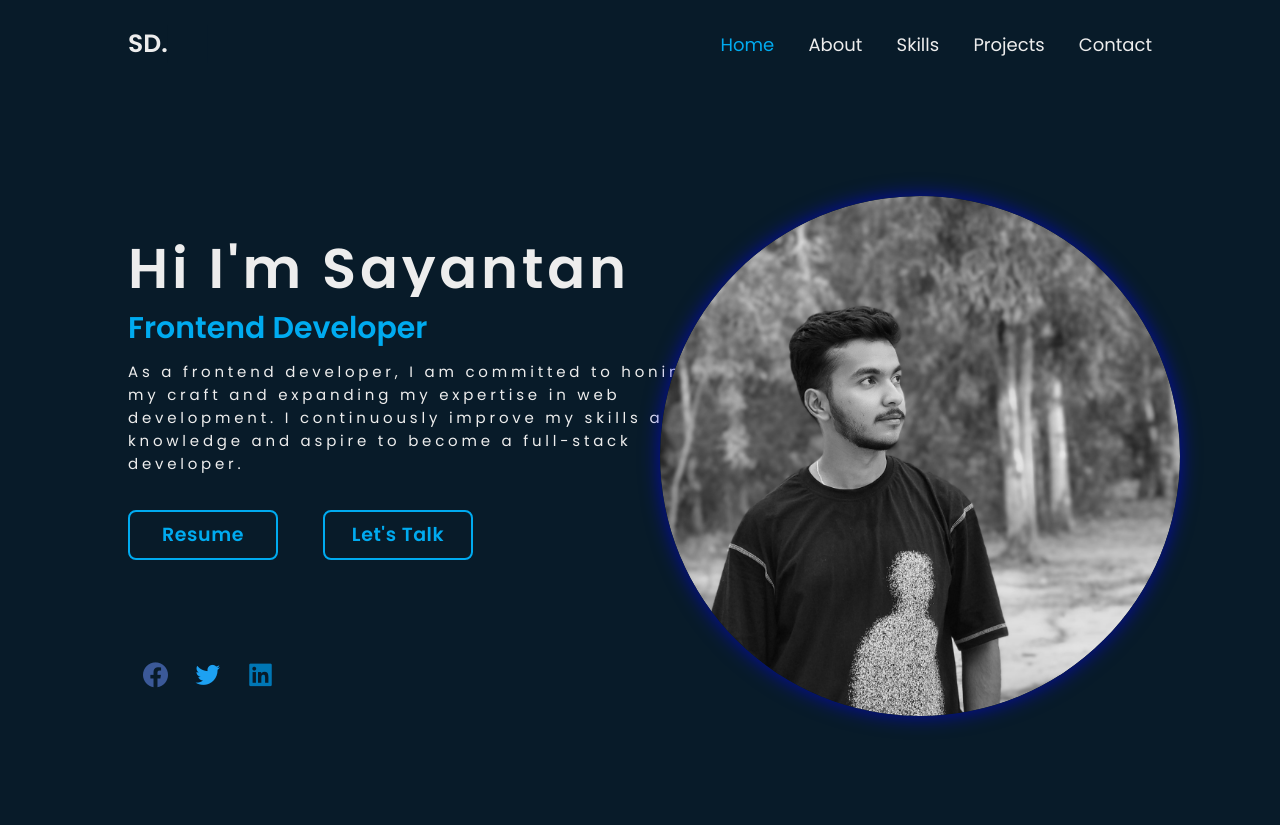
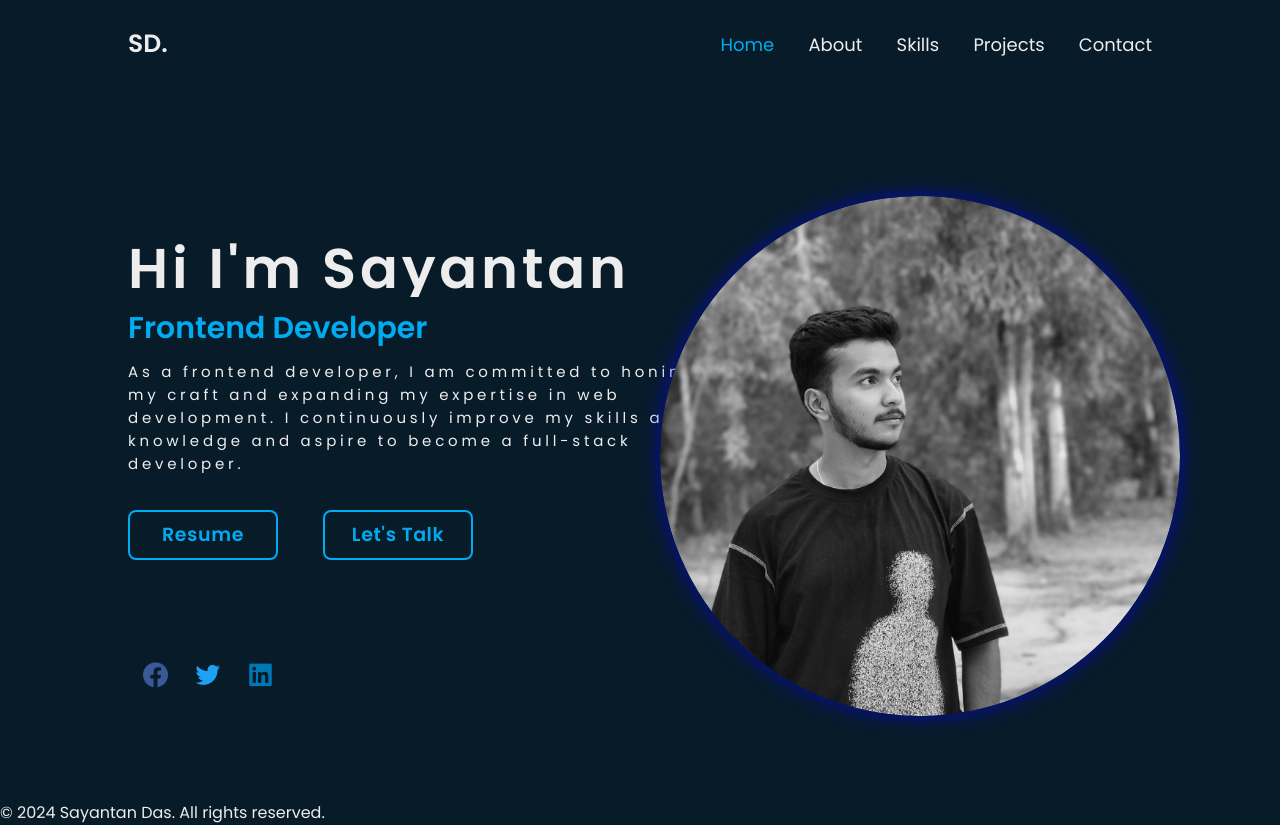
Before and after one commit to CodeCraftersE/portfolio, a plain HTML site: page index.html in a window 1280 px wide. Before the commit the page ends 800 px from the top, so only its background shows below. Drawn offline with nearby package versions, Linux system fonts and the light colour scheme.

Commit message:
Update index.html

```diff
--- a/index.html
+++ b/index.html
@@ -43,5 +43,10 @@
             <img src="sanu.jpg" />
         </div>
     </section>
+
+    <footer class="footer">
+        <p>&copy; 2024 Sayantan Das. All rights reserved.</p>
+    </footer>
+
 </body>
 </html>
```
